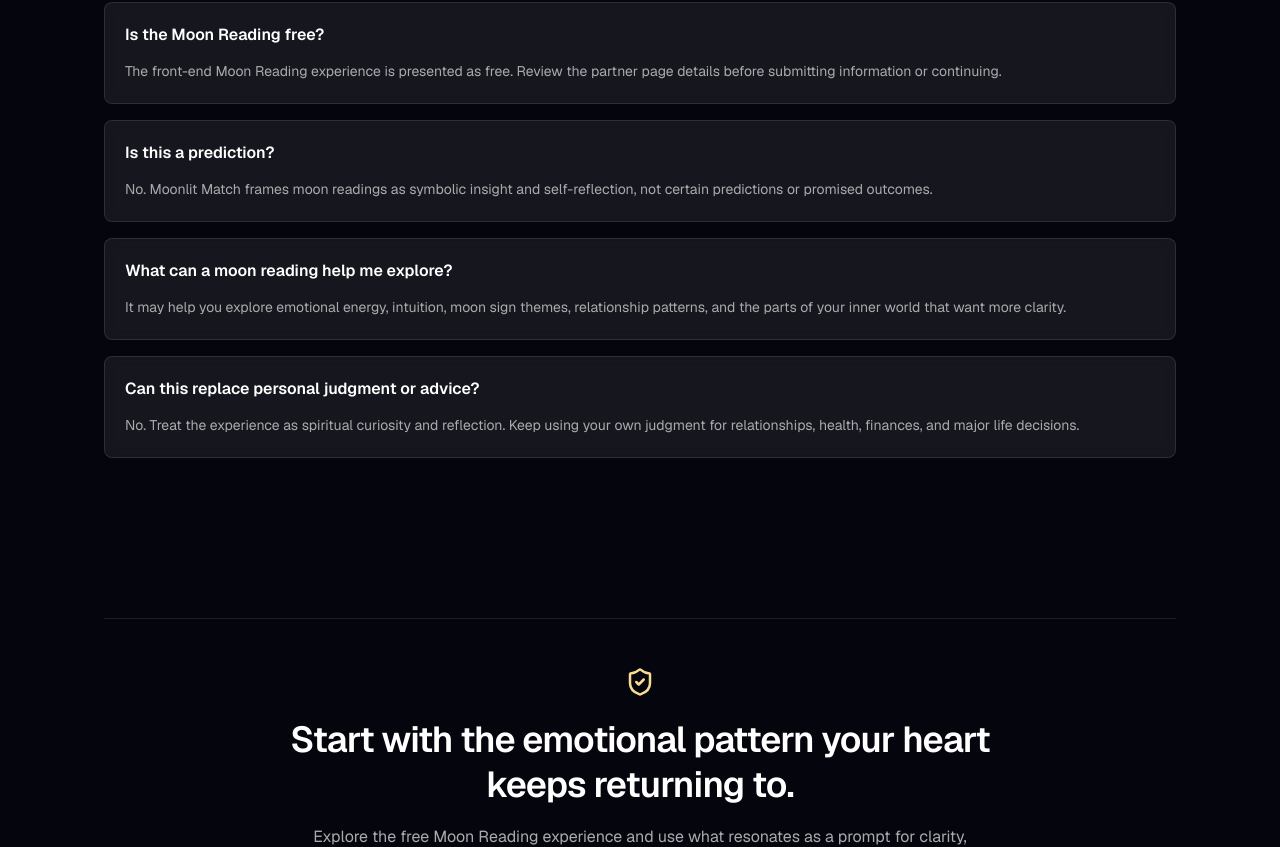
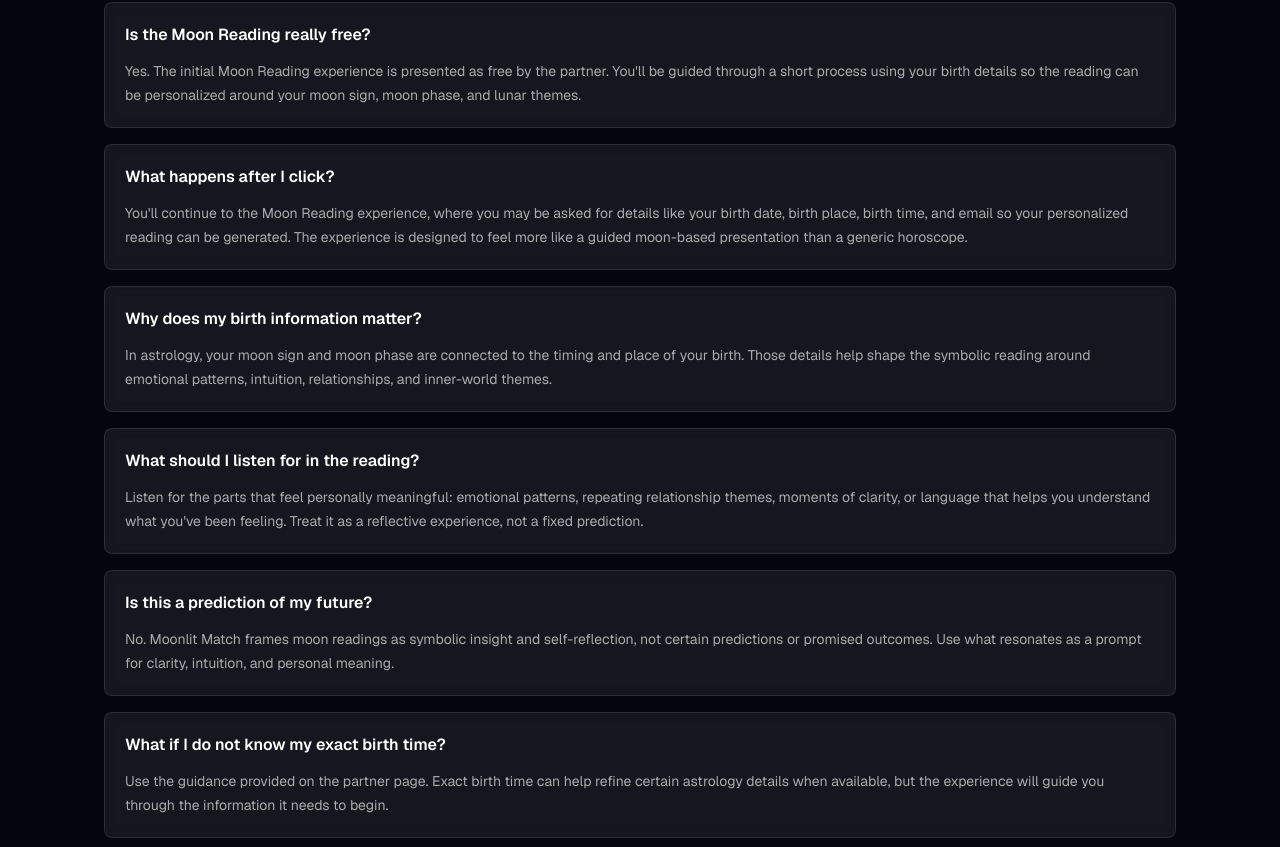
Before and after one commit to Moonlitmatch/moonlit-match, a Next.js app: page /moon-reading in a window 1280 px wide. Shown: the part 3765-4612 px from the top of the page. Built offline with nearby package versions, Linux system fonts and the light colour scheme.

Commit message:
Polish pre-launch landing page FAQs

```diff
--- a/app/moon-reading/page.js
+++ b/app/moon-reading/page.js
@@ -70,24 +70,34 @@ const steps = [
 
 const faqs = [
   {
-    question: "Is the Moon Reading free?",
+    question: "Is the Moon Reading really free?",
     answer:
-      "The front-end Moon Reading experience is presented as free. Review the partner page details before submitting information or continuing.",
+      "Yes. The initial Moon Reading experience is presented as free by the partner. You'll be guided through a short process using your birth details so the reading can be personalized around your moon sign, moon phase, and lunar themes.",
   },
   {
-    question: "Is this a prediction?",
+    question: "What happens after I click?",
     answer:
-      "No. Moonlit Match frames moon readings as symbolic insight and self-reflection, not certain predictions or promised outcomes.",
+      "You'll continue to the Moon Reading experience, where you may be asked for details like your birth date, birth place, birth time, and email so your personalized reading can be generated. The experience is designed to feel more like a guided moon-based presentation than a generic horoscope.",
   },
   {
-    question: "What can a moon reading help me explore?",
+    question: "Why does my birth information matter?",
     answer:
-      "It may help you explore emotional energy, intuition, moon sign themes, relationship patterns, and the parts of your inner world that want more clarity.",
+      "In astrology, your moon sign and moon phase are connected to the timing and place of your birth. Those details help shape the symbolic reading around emotional patterns, intuition, relationships, and inner-world themes.",
   },
   {
-    question: "Can this replace personal judgment or advice?",
+    question: "What should I listen for in the reading?",
     answer:
-      "No. Treat the experience as spiritual curiosity and reflection. Keep using your own judgment for relationships, health, finances, and major life decisions.",
+      "Listen for the parts that feel personally meaningful: emotional patterns, repeating relationship themes, moments of clarity, or language that helps you understand what you've been feeling. Treat it as a reflective experience, not a fixed prediction.",
+  },
+  {
+    question: "Is this a prediction of my future?",
+    answer:
+      "No. Moonlit Match frames moon readings as symbolic insight and self-reflection, not certain predictions or promised outcomes. Use what resonates as a prompt for clarity, intuition, and personal meaning.",
+  },
+  {
+    question: "What if I do not know my exact birth time?",
+    answer:
+      "Use the guidance provided on the partner page. Exact birth time can help refine certain astrology details when available, but the experience will guide you through the information it needs to begin.",
   },
 ];
 
--- a/app/page.js
+++ b/app/page.js
@@ -265,7 +265,7 @@ export default function Home() {
                   {card.copy}
                 </p>
                 <span className="mt-5 inline-flex items-center gap-2 text-sm font-semibold text-[#f8dc8f]">
-                  Read the path
+                  Explore this insight
                   <ArrowRight
                     size={16}
                     className="transition group-hover:translate-x-1"
--- a/app/soulmate-sketch/page.js
+++ b/app/soulmate-sketch/page.js
@@ -71,24 +71,34 @@ const steps = [
 
 const faqs = [
   {
+    question: "What happens after I click?",
+    answer:
+      "You'll continue to the partner experience where you can begin the soulmate sketch process. The experience is designed around romantic curiosity, symbolic reflection, and the kind of connection themes that may already feel meaningful to you.",
+  },
+  {
+    question: "Is the sketch meant to be taken literally?",
+    answer:
+      "Treat it as a symbolic insight and romantic reflection tool. Some people use the sketch to notice attraction patterns, personality qualities, or emotional themes they feel drawn toward, rather than to define one specific person or outcome.",
+  },
+  {
     question: "Does this mean I will meet someone?",
     answer:
-      "No. Moonlit Match does not frame soulmate sketch experiences as promises, proof, or certain predictions.",
+      "No. Moonlit Match does not present soulmate sketch experiences as proof, certainty, or a promised romantic outcome. The value is in exploring what the image and experience bring up for you emotionally.",
   },
   {
-    question: "Is the sketch meant to be literal?",
+    question: "What if I'm skeptical?",
     answer:
-      "Treat it as symbolic insight and romantic curiosity. It can be meaningful without needing to define a specific person or outcome.",
+      "That's completely okay. The best way to approach this is with curiosity, self-reflection, and your own judgment. You do not have to force belief for the experience to give you something interesting to reflect on.",
   },
   {
-    question: "What can this experience help me explore?",
+    question: "Who is this experience for?",
     answer:
-      "It may help you reflect on attraction, connection patterns, emotional energy, and the kind of love symbolism that feels alive to you.",
+      "It may be a good fit if you're curious about love, attraction, timing, recurring romantic patterns, or the kind of connection you keep imagining. It's designed for people who enjoy symbolic experiences and emotional self-discovery.",
   },
   {
-    question: "What if I am skeptical?",
+    question: "How should I use the sketch?",
     answer:
-      "That is completely okay. The healthiest way to approach this is with curiosity, self-reflection, and your own judgment.",
+      "Use it as a reflection point. Notice what feels familiar, surprising, comforting, or unexpected. The sketch can help you think more clearly about the qualities, energy, and connection themes that matter to you in love.",
   },
 ];
 
```
